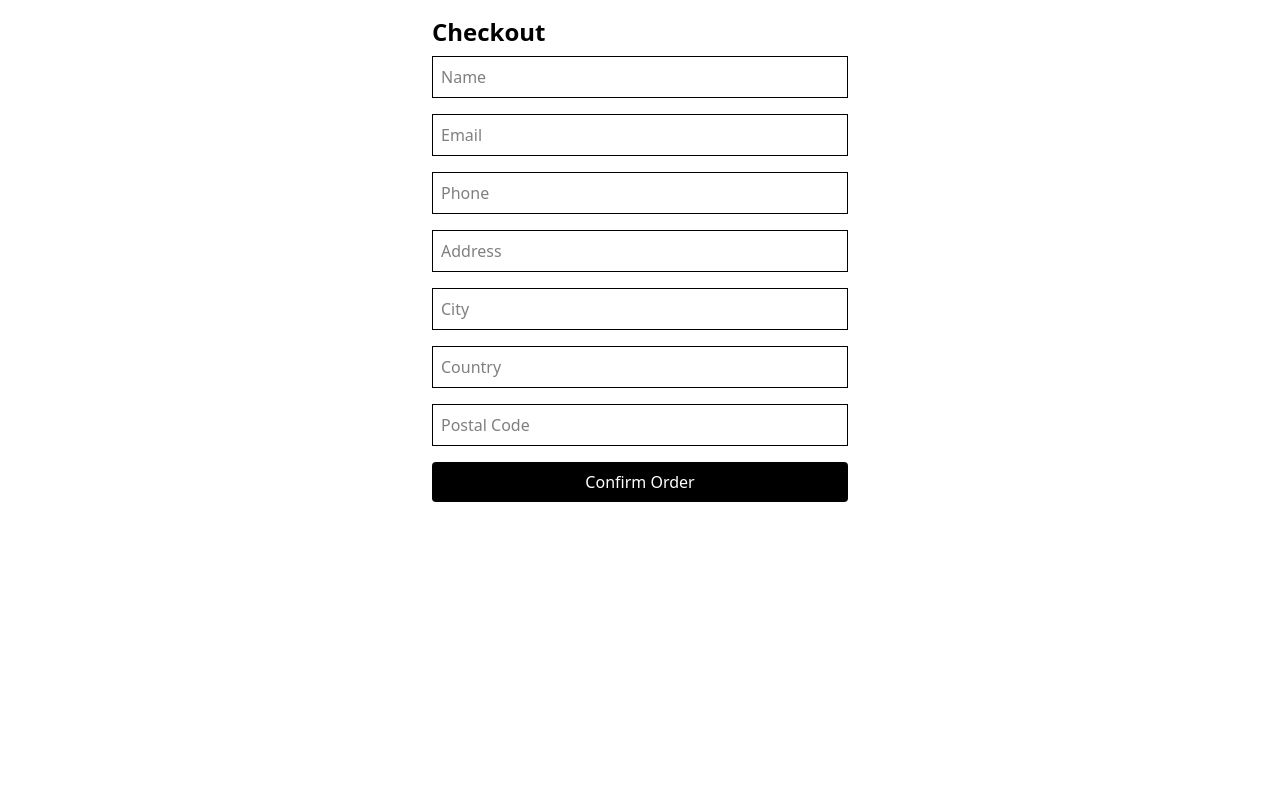
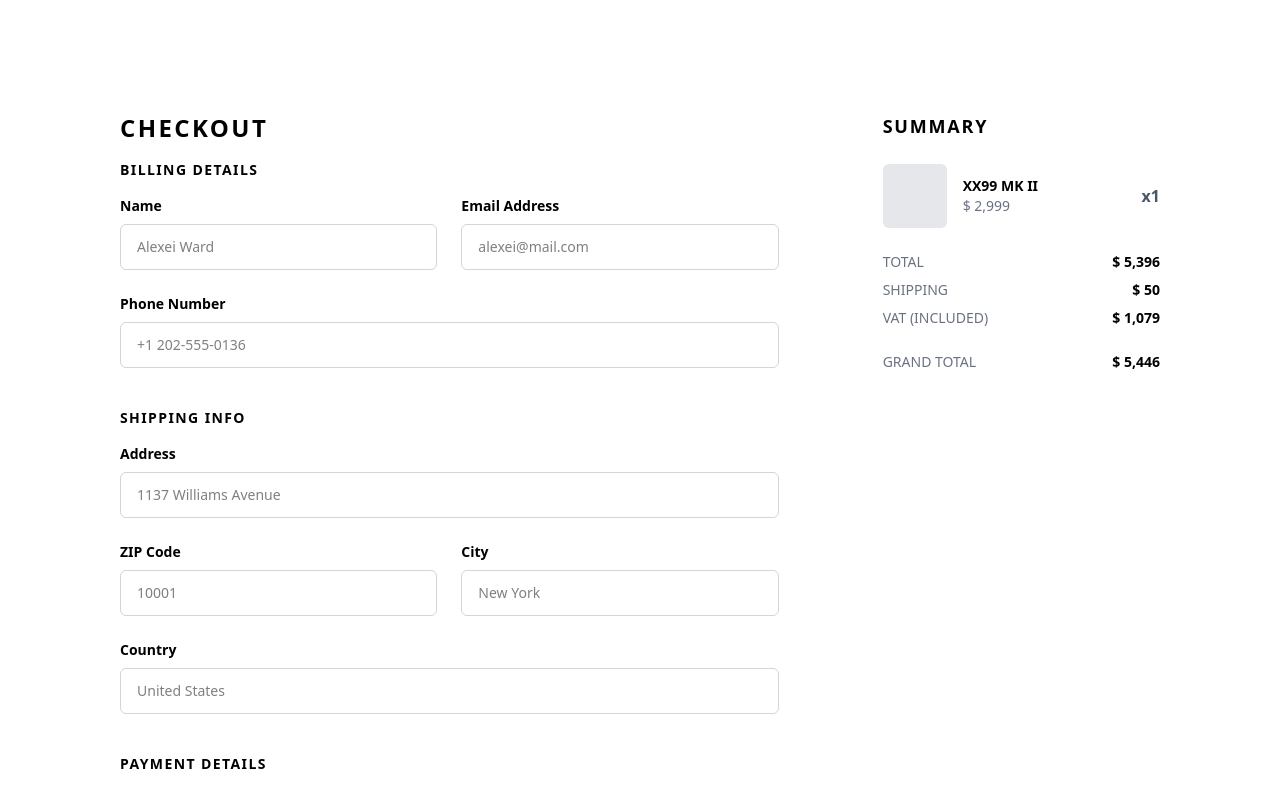
Before and after one commit to MhayreeJhaine/Audiophile, a Next.js app: page /checkout in a window 1280 px wide. Shown: the top 792 px of the page. Built offline with nearby package versions, Linux system fonts and the light colour scheme; no server answers.

Commit message:
feat: added dummy checkout page

```diff
--- a/src/app/checkout/page.tsx
+++ b/src/app/checkout/page.tsx
@@ -1,97 +1,260 @@
+// "use client";
+
+// import { useState } from "react";
+// import { useMutation } from "convex/react";
+// import { api } from "../../../convex/_generated/api";
+// import { sendOrderEmail } from "@/lib/sendEmail";
+
+// export default function CheckoutPage() {
+//   const createOrder = useMutation(api.functions.createOrder);
+//   const [loading, setLoading] = useState(false);
+
+//   async function handleSubmit(e: any) {
+//     e.preventDefault();
+//     setLoading(true);
+
+//     const form = new FormData(e.target);
+//     const customer = {
+//       name: form.get("name"),
+//       email: form.get("email"),
+//       phone: form.get("phone"),
+//     };
+//     const shipping = {
+//       address: form.get("address"),
+//       city: form.get("city"),
+//       country: form.get("country"),
+//       postalCode: form.get("postalCode"),
+//     };
+//     const items = [
+//       { id: "1", name: "XX99 Headphones", price: 299, quantity: 1 },
+//     ];
+//     const totals = { subtotal: 299, shipping: 10, grandTotal: 309 };
+
+//     const orderId = await createOrder({ customer, shipping, items, totals });
+//     await sendOrderEmail(
+//       customer.email as string,
+//       customer.name as string,
+//       orderId
+//     );
+
+//     setLoading(false);
+//     window.location.href = `/order-confirmation/${orderId}`;
+//   }
+
+//   return (
+//     <form onSubmit={handleSubmit} className="max-w-md mx-auto p-4 space-y-4">
+//       <h1 className="text-2xl font-bold mb-2">Checkout</h1>
+
+//       <input
+//         name="name"
+//         placeholder="Name"
+//         required
+//         className="border p-2 w-full"
+//       />
+//       <input
+//         name="email"
+//         placeholder="Email"
+//         required
+//         type="email"
+//         className="border p-2 w-full"
+//       />
+//       <input name="phone" placeholder="Phone" className="border p-2 w-full" />
+
+//       <input
+//         name="address"
+//         placeholder="Address"
+//         required
+//         className="border p-2 w-full"
+//       />
+//       <input
+//         name="city"
+//         placeholder="City"
+//         required
+//         className="border p-2 w-full"
+//       />
+//       <input
+//         name="country"
+//         placeholder="Country"
+//         required
+//         className="border p-2 w-full"
+//       />
+//       <input
+//         name="postalCode"
+//         placeholder="Postal Code"
+//         required
+//         className="border p-2 w-full"
+//       />
+
+//       <button
+//         type="submit"
+//         disabled={loading}
+//         className="bg-black text-white w-full p-2 rounded"
+//       >
+//         {loading ? "Processing..." : "Confirm Order"}
+//       </button>
+//     </form>
+//   );
+// }
+
 "use client";
 
-import { useState } from "react";
-import { useMutation } from "convex/react";
-import { api } from "../../../convex/_generated/api";
-import { sendOrderEmail } from "@/lib/sendEmail";
+export default function CheckoutPage() {
+  return (
+    <main className="bg-audiophile-lightGray min-h-screen py-20">
+      <section className="max-w-6xl mx-auto px-6 grid lg:grid-cols-3 gap-10">
+        {/* Checkout Form */}
+        <form className="bg-white rounded-lg p-8 lg:col-span-2 space-y-10">
+          <h1 className="text-2xl font-bold uppercase tracking-widest mb-4">
+            Checkout
+          </h1>
 
-export default function CheckoutPage() {
-  const createOrder = useMutation(api.functions.createOrder);
-  const [loading, setLoading] = useState(false);
+          {/* Billing Details */}
+          <div>
+            <h2 className="text-sm text-audiophile-orange uppercase tracking-widest font-semibold mb-4">
+              Billing Details
+            </h2>
+            <div className="grid md:grid-cols-2 gap-6">
+              <div className="flex flex-col">
+                <label className="text-sm font-semibold">Name</label>
+                <input
+                  type="text"
+                  placeholder="Alexei Ward"
+                  className="border border-gray-300 rounded-md px-4 py-3 mt-2 text-sm focus:outline-none focus:border-audiophile-orange"
+                />
+              </div>
+              <div className="flex flex-col">
+                <label className="text-sm font-semibold">Email Address</label>
+                <input
+                  type="email"
+                  placeholder="alexei@mail.com"
+                  className="border border-gray-300 rounded-md px-4 py-3 mt-2 text-sm focus:outline-none focus:border-audiophile-orange"
+                />
+              </div>
+              <div className="flex flex-col md:col-span-2">
+                <label className="text-sm font-semibold">Phone Number</label>
+                <input
+                  type="tel"
+                  placeholder="+1 202-555-0136"
+                  className="border border-gray-300 rounded-md px-4 py-3 mt-2 text-sm focus:outline-none focus:border-audiophile-orange"
+                />
+              </div>
+            </div>
+          </div>
 
-  async function handleSubmit(e: any) {
-    e.preventDefault();
-    setLoading(true);
+          {/* Shipping Info */}
+          <div>
+            <h2 className="text-sm text-audiophile-orange uppercase tracking-widest font-semibold mb-4">
+              Shipping Info
+            </h2>
+            <div className="grid gap-6">
+              <div className="flex flex-col">
+                <label className="text-sm font-semibold">Address</label>
+                <input
+                  type="text"
+                  placeholder="1137 Williams Avenue"
+                  className="border border-gray-300 rounded-md px-4 py-3 mt-2 text-sm focus:outline-none focus:border-audiophile-orange"
+                />
+              </div>
+              <div className="grid md:grid-cols-2 gap-6">
+                <div className="flex flex-col">
+                  <label className="text-sm font-semibold">ZIP Code</label>
+                  <input
+                    type="text"
+                    placeholder="10001"
+                    className="border border-gray-300 rounded-md px-4 py-3 mt-2 text-sm focus:outline-none focus:border-audiophile-orange"
+                  />
+                </div>
+                <div className="flex flex-col">
+                  <label className="text-sm font-semibold">City</label>
+                  <input
+                    type="text"
+                    placeholder="New York"
+                    className="border border-gray-300 rounded-md px-4 py-3 mt-2 text-sm focus:outline-none focus:border-audiophile-orange"
+                  />
+                </div>
+              </div>
+              <div className="flex flex-col">
+                <label className="text-sm font-semibold">Country</label>
+                <input
+                  type="text"
+                  placeholder="United States"
+                  className="border border-gray-300 rounded-md px-4 py-3 mt-2 text-sm focus:outline-none focus:border-audiophile-orange"
+                />
+              </div>
+            </div>
+          </div>
 
-    const form = new FormData(e.target);
-    const customer = {
-      name: form.get("name"),
-      email: form.get("email"),
-      phone: form.get("phone"),
-    };
-    const shipping = {
-      address: form.get("address"),
-      city: form.get("city"),
-      country: form.get("country"),
-      postalCode: form.get("postalCode"),
-    };
-    const items = [
-      { id: "1", name: "XX99 Headphones", price: 299, quantity: 1 },
-    ];
-    const totals = { subtotal: 299, shipping: 10, grandTotal: 309 };
+          {/* Payment Details */}
+          <div>
+            <h2 className="text-sm text-audiophile-orange uppercase tracking-widest font-semibold mb-4">
+              Payment Details
+            </h2>
+            <div className="grid md:grid-cols-2 gap-6">
+              <div className="md:col-span-2 flex flex-col">
+                <label className="text-sm font-semibold">e-Money Number</label>
+                <input
+                  type="text"
+                  placeholder="238521993"
+                  className="border border-gray-300 rounded-md px-4 py-3 mt-2 text-sm focus:outline-none focus:border-audiophile-orange"
+                />
+              </div>
+              <div className="md:col-span-2 flex flex-col">
+                <label className="text-sm font-semibold">e-Money PIN</label>
+                <input
+                  type="password"
+                  placeholder="6891"
+                  className="border border-gray-300 rounded-md px-4 py-3 mt-2 text-sm focus:outline-none focus:border-audiophile-orange"
+                />
+              </div>
+            </div>
+          </div>
+        </form>
 
-    const orderId = await createOrder({ customer, shipping, items, totals });
-    await sendOrderEmail(
-      customer.email as string,
-      customer.name as string,
-      orderId
-    );
+        {/* Summary Card */}
+        <div className="bg-white rounded-lg p-8 h-fit">
+          <h2 className="text-lg font-bold uppercase tracking-widest mb-6">
+            Summary
+          </h2>
 
-    setLoading(false);
-    window.location.href = `/order-confirmation/${orderId}`;
-  }
+          {/* Example Product */}
+          <div className="flex items-center justify-between mb-4">
+            <div className="flex items-center gap-4">
+              <div className="w-16 h-16 bg-gray-200 rounded-md" />
+              <div>
+                <h3 className="font-semibold text-sm uppercase">XX99 MK II</h3>
+                <p className="text-gray-500 text-sm">$ 2,999</p>
+              </div>
+            </div>
+            <p className="font-semibold text-gray-600">x1</p>
+          </div>
 
-  return (
-    <form onSubmit={handleSubmit} className="max-w-md mx-auto p-4 space-y-4">
-      <h1 className="text-2xl font-bold mb-2">Checkout</h1>
+          {/* Totals */}
+          <div className="space-y-2 mt-6 text-sm">
+            <div className="flex justify-between">
+              <p className="text-gray-500 uppercase">Total</p>
+              <p className="font-bold">$ 5,396</p>
+            </div>
+            <div className="flex justify-between">
+              <p className="text-gray-500 uppercase">Shipping</p>
+              <p className="font-bold">$ 50</p>
+            </div>
+            <div className="flex justify-between">
+              <p className="text-gray-500 uppercase">VAT (Included)</p>
+              <p className="font-bold">$ 1,079</p>
+            </div>
+          </div>
 
-      <input
-        name="name"
-        placeholder="Name"
-        required
-        className="border p-2 w-full"
-      />
-      <input
-        name="email"
-        placeholder="Email"
-        required
-        type="email"
-        className="border p-2 w-full"
-      />
-      <input name="phone" placeholder="Phone" className="border p-2 w-full" />
+          {/* Grand Total */}
+          <div className="flex justify-between mt-6 text-sm">
+            <p className="text-gray-500 uppercase">Grand Total</p>
+            <p className="font-bold text-audiophile-orange">$ 5,446</p>
+          </div>
 
-      <input
-        name="address"
-        placeholder="Address"
-        required
-        className="border p-2 w-full"
-      />
-      <input
-        name="city"
-        placeholder="City"
-        required
-        className="border p-2 w-full"
-      />
-      <input
-        name="country"
-        placeholder="Country"
-        required
-        className="border p-2 w-full"
-      />
-      <input
-        name="postalCode"
-        placeholder="Postal Code"
-        required
-        className="border p-2 w-full"
-      />
-
-      <button
-        type="submit"
-        disabled={loading}
-        className="bg-black text-white w-full p-2 rounded"
-      >
-        {loading ? "Processing..." : "Confirm Order"}
-      </button>
-    </form>
+          <button className="w-full mt-8 bg-audiophile-orange text-white uppercase text-sm font-semibold tracking-wider py-4 rounded-md hover:bg-lightOrange transition">
+            Continue & Pay
+          </button>
+        </div>
+      </section>
+    </main>
   );
 }
```
